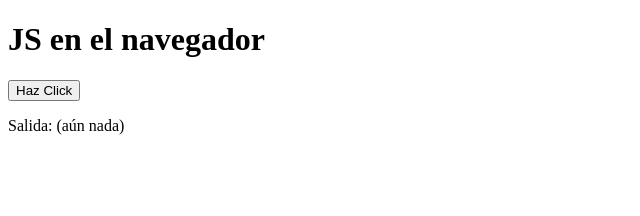
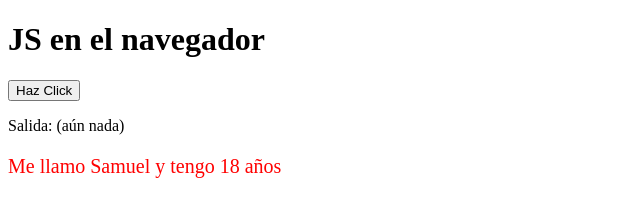
Before and after one commit to TheYinYan/Lenguaje-de-Marca-Unidad-3, a plain HTML site: page Trabajos/RELACION EJERCICIOS 01/EJ básicos/index.html in a window 1280 px wide. Shown: the whole page, without its empty margins (0-640 px from the left). Drawn offline with Linux system fonts and the light colour scheme.

Commit message:
Ejercicio 01

```diff
--- a/Trabajos/RELACION EJERCICIOS 01/EJ básicos/EJ01/app.js
+++ b/Trabajos/RELACION EJERCICIOS 01/EJ básicos/EJ01/app.js
@@ -0,0 +1,13 @@
+"use strict";
+const nombre = "Samuel";
+const edad = 18;
+
+const app = document.querySelector("#app");
+
+const parrafo = document.createElement("p")
+
+parrafo.innerHTML = `Me llamo ${nombre} y tengo ${edad} años`;
+
+app.appendChild(parrafo);
+
+parrafo.className=("EJ01");
--- a/Trabajos/RELACION EJERCICIOS 01/EJ básicos/index.html
+++ b/Trabajos/RELACION EJERCICIOS 01/EJ básicos/index.html
@@ -14,6 +14,14 @@
     <button id="btn">Haz Click</button>
     <p id="salida">Salida: (aún nada)</p>
 
-    <script src="app.js"></script>
+    <div id="app"></div>
+
+    <script src="EJ01/app.js"></script>
+    <script src="EJ02/app.js"></script>
+    <script src="EJ03/app.js"></script>
+    <script src="EJ04/app.js"></script>
+    <script src="EJ05/app.js"></script>
+    <script src="EJ06/app.js"></script>
+
 </body>
 </html>
--- a/Trabajos/RELACION EJERCICIOS 01/EJ básicos/style.css
+++ b/Trabajos/RELACION EJERCICIOS 01/EJ básicos/style.css
@@ -0,0 +1,4 @@
+.EJ01{
+    color: red;
+    font-size: 20px;
+}
```
